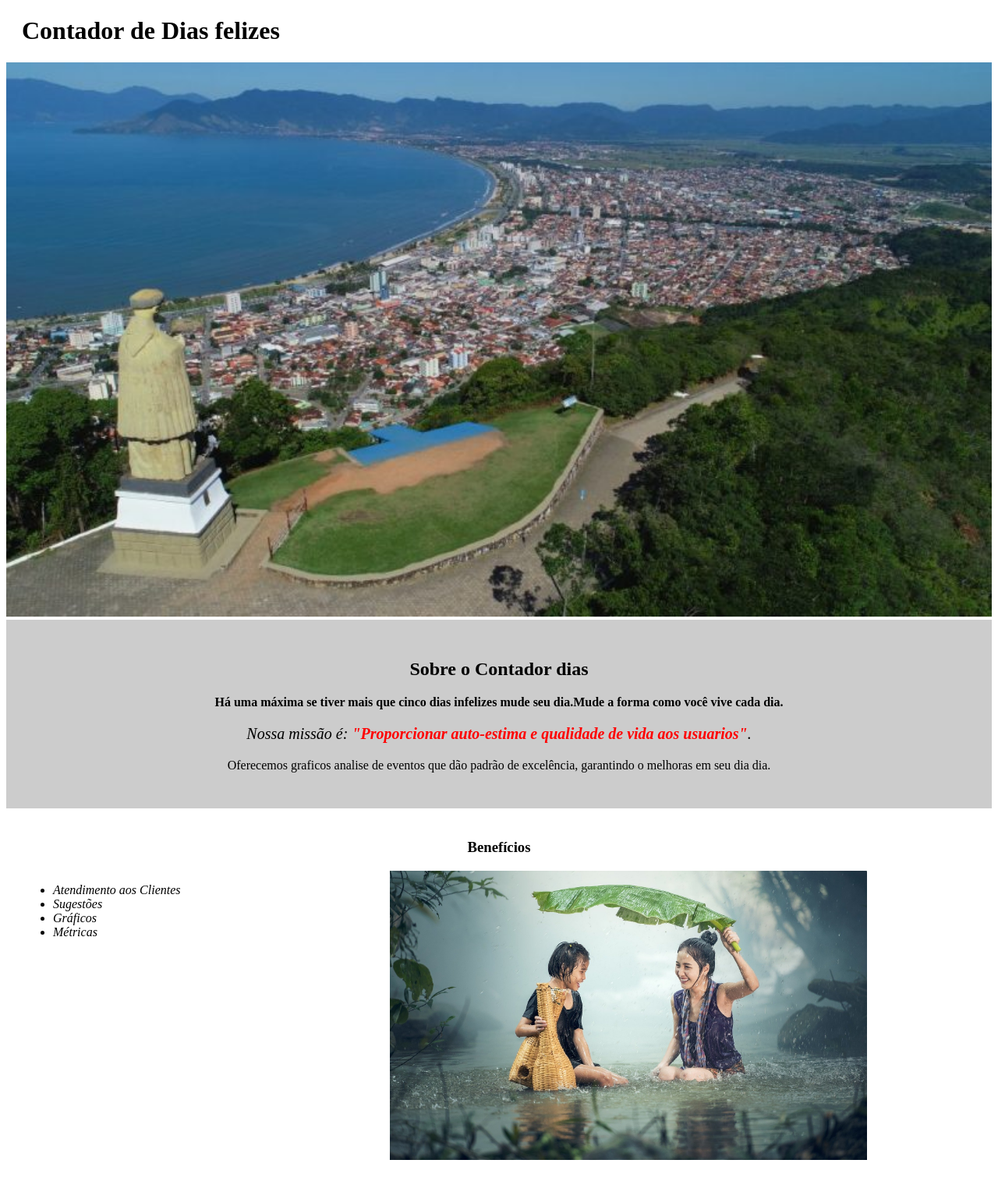
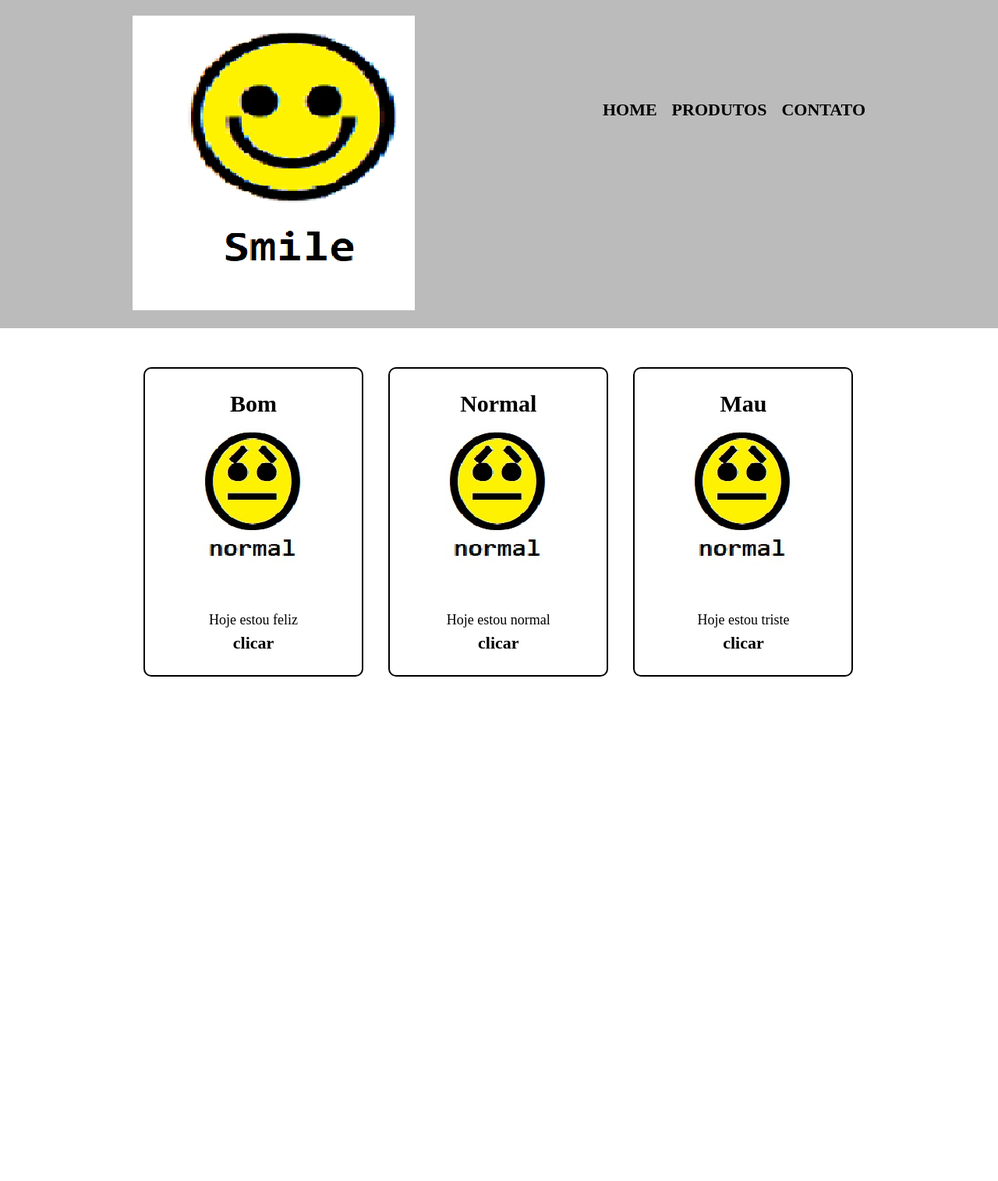
Before and after one commit to luizsilvanakahara/feliz2, a plain HTML site: page index.html in a window 1280 px wide. Shown: the whole page at 78% size. After the commit the page ends 1284 px from the top, so only its background shows below. Drawn offline with Linux system fonts and the light colour scheme.

Commit message:
Update index.html

```diff
--- a/index.html
+++ b/index.html
@@ -1,37 +1,53 @@
 <!DOCTYPE html>
-<html lang="pt-br">
+<html>
 	<head>
 		<meta charset="UTF-8">
-		<title>Contador de Dias Felizes</title>
-		<link rel="stylesheet" href="style.css">
+		<title>Produtos - Aplicativos Luiz</title>
+
+		<link rel="stylesheet" href="reset.css">
+		<link rel="stylesheet" href="produtos.css">
 	</head>
-
 	<body>
 		<header>
-			<h1 class="titulo-principal">Contador de Dias felizes</h1>
+			<div class="caixa">
+				<h1><img src="logo.png"></h1>
+
+				<nav>
+					<ul>
+						<li><a href="index.html">Home</a></li>
+						<li><a href="produtos.html">Produtos</a></li>
+						<li><a href="contato.html">Contato</a></li>
+					</ul>
+				</nav>
+			</div>
 		</header>
-		<img id="banner" src="banner.jpg">
-		<div class="principal">
-			<h2 class="titulo-centralizado">Sobre o Contador dias</h2>
 
-			<p><strong>Há uma máxima se tiver mais que cinco dias infelizes mude seu dia.Mude a forma como você vive cada dia.</strong></p>
+		<main>
+			<ul class="produtos">
+				<li>
+					<h2>Bom</h2>
+					<img src="feliz.jpg">
+					<p class="produto-descricao">Hoje estou feliz</p>
+					<p class="produto-preco">clicar</p>
+				</li>
+				<li>
+					<h2>Normal</h2>
+					<img src="normal.jpg">
+					<p class="produto-descricao">Hoje estou normal</p>
+					<p class="produto-preco">clicar</p>
+				</li>
+				<li>
+					<h2>Mau</h2>
+					<img src="triste.jpg">
+					<p class="produto-descricao">Hoje estou triste</p>
+					<p class="produto-preco">clicar</p>
+				</li>
+			</ul>
+		</main>
 
-			<p id="missao"><em>Nossa missão é: <strong>"Proporcionar auto-estima e qualidade de vida aos usuarios"</strong>.</em></p>
-
-			<p>Oferecemos graficos analise de eventos que dão padrão de excelência, garantindo o melhoras em seu dia dia.</p>
-		</div>
-
-		<div class="beneficios">
-			<h3 class="titulo-centralizado">Benefícios</h3>
-
-			<ul>
-				<li class="itens">Atendimento aos Clientes</li>
-				<li class="itens">Sugestões</li>
-				<li class="itens">Gráficos</li>
-				<li class="itens">Métricas</li>
-			</ul>
-
-			<img src="beneficios.jpg" class="imagembeneficios">
-		</div>
+		<footer>
+			<img src="logo-branco.png">
+			<p class="copyright">&copy; Copyright Luiz Nakahara - 2020</p>
+		</footer>
 	</body>
 </html>
```
